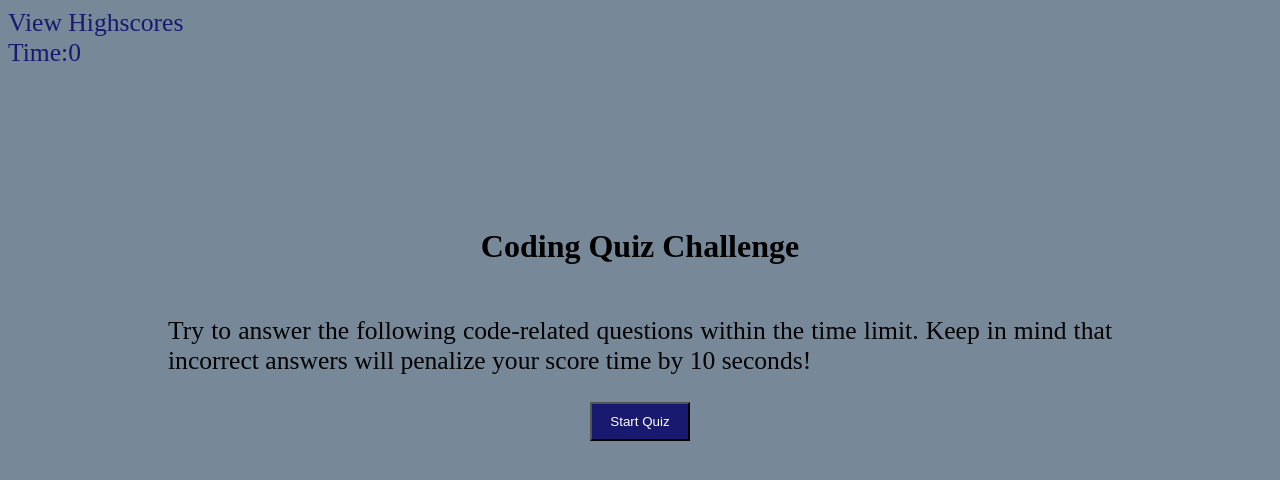
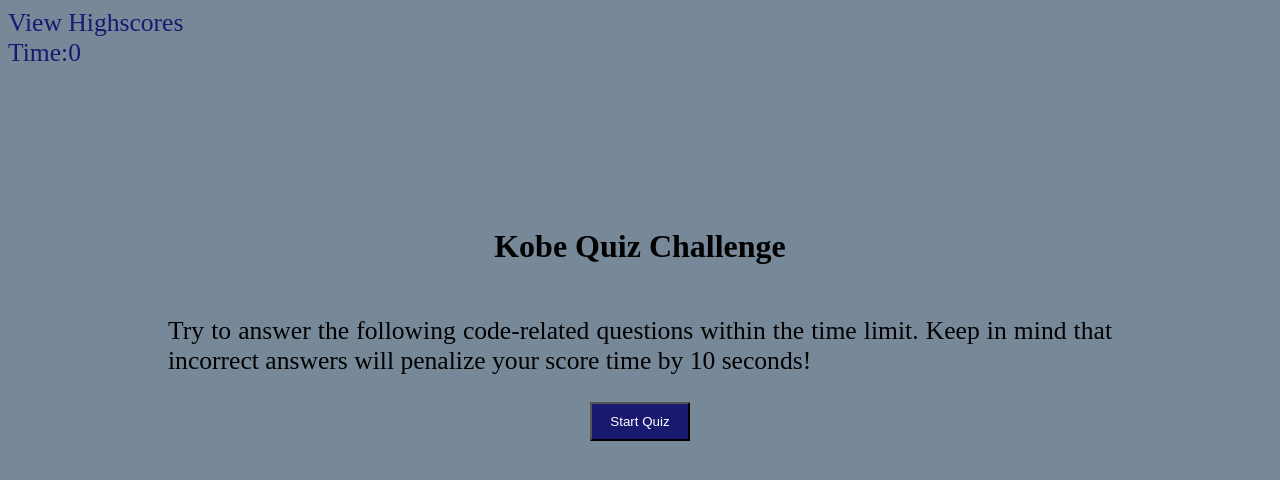
Before and after one commit to christa-baccas/CODE_QUIZ, a plain HTML site: page index.html in a window 1280 px wide. Drawn offline with Linux system fonts and the light colour scheme.

Commit message:
Updated H1 header

```diff
--- a/index.html
+++ b/index.html
@@ -16,7 +16,7 @@
     </header>
     <main id="container">
       <div class="main" >
-        <h1 id="header">Coding Quiz Challenge</h1>
+        <h1 id="header">Kobe Quiz Challenge</h1>
         <p id="text">
           Try to answer the following code-related questions within the time
           limit. Keep in mind that incorrect answers will penalize your score
```
